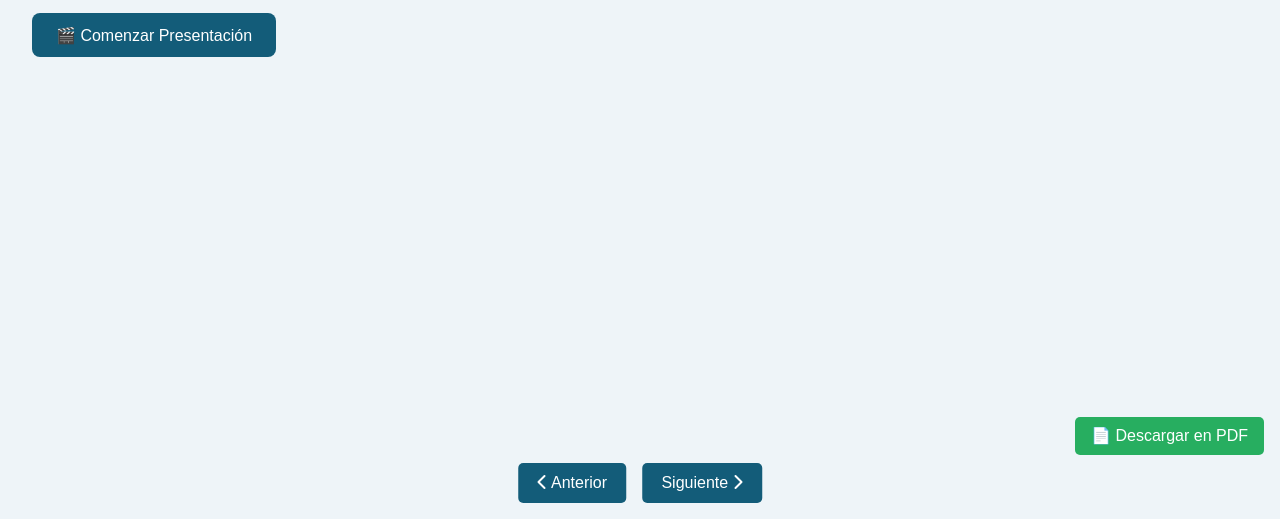
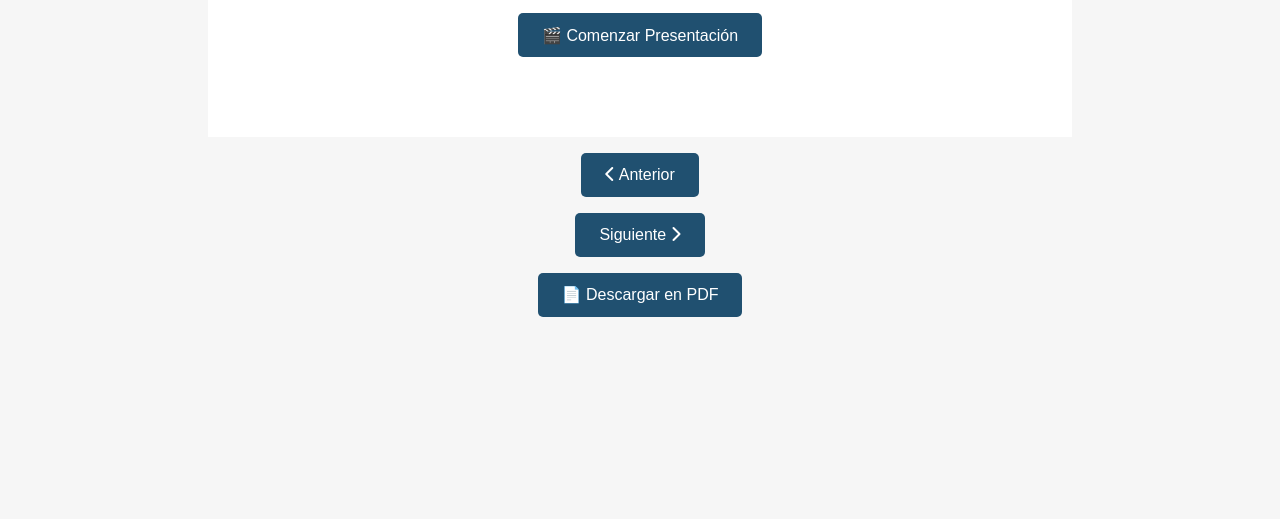
Before and after one commit to GuzoMj/Propuesta-, a plain HTML site: page index.html in a window 1280 px wide. Shown: the part 281-800 px from the top of the page. Drawn offline with Linux system fonts and the light colour scheme.

Commit message:
Update style.css

```diff
--- a/style.css
+++ b/style.css
@@ -1,98 +1,53 @@
 body {
+  font-family: 'Segoe UI', Tahoma, Geneva, Verdana, sans-serif;
+  background-color: #f6f6f6;
   margin: 0;
-  font-family: 'Segoe UI', sans-serif;
-  background: #eef4f8;
+  padding: 0;
   color: #333;
 }
 
 .container {
-  width: 100%;
-  height: 100vh;
-  overflow: hidden;
+  max-width: 800px;
+  margin: auto;
+  padding: 2em;
+  background-color: #fff;
 }
 
 .slide {
   display: none;
-  padding: 2em;
-  height: 100vh;
-  box-sizing: border-box;
-  transform: translateX(100%);
-  opacity: 0;
-  transition: transform 0.8s ease, opacity 0.8s ease;
+  padding: 2em 0;
 }
 
 .slide.active {
   display: block;
-  transform: translateX(0);
-  opacity: 1;
 }
 
 h1, h2 {
-  color: #135c79;
   text-align: center;
+  color: #205070;
 }
 
-.nav-buttons {
-  position: fixed;
-  bottom: 1em;
-  left: 50%;
-  transform: translateX(-50%);
-  display: flex;
-  gap: 1em;
-  z-index: 999;
-}
-
-.nav-buttons button {
-  background-color: #135c79;
+button {
+  background-color: #205070;
   color: #fff;
+  padding: 0.8em 1.5em;
   border: none;
-  padding: 0.7em 1.2em;
   border-radius: 5px;
+  margin: 1em auto;
+  display: block;
   font-size: 1em;
   cursor: pointer;
 }
 
-#startPresentation {
-  margin-top: 2em;
-  background-color: #135c79;
-  color: #fff;
-  border: none;
-  padding: 0.8em 1.5em;
-  font-size: 1em;
-  border-radius: 8px;
-  cursor: pointer;
-  transition: background 0.3s ease;
+button:hover {
+  background-color: #163c57;
 }
 
-#startPresentation:hover {
-  background-color: #0e3f59;
+a {
+  color: #205070;
+  text-decoration: none;
 }
 
-#downloadPDF {
-  position: fixed;
-  bottom: 4em;
-  right: 1em;
-  background-color: #27ae60;
-  color: white;
-  border: none;
-  padding: 0.6em 1em;
-  border-radius: 5px;
-  cursor: pointer;
-  font-size: 1em;
-  z-index: 1000;
+a:hover {
+  text-decoration: underline;
 }
-
-@media screen and (max-width: 768px) {
-  .slide {
-    padding: 1em;
-  }
-  h1, h2 {
-    font-size: 1.5em;
-  }
-  .nav-buttons button,
-  #downloadPDF,
-  #startPresentation {
-    padding: 0.5em 1em;
-    font-size: 0.9em;
-  }
-}
```
